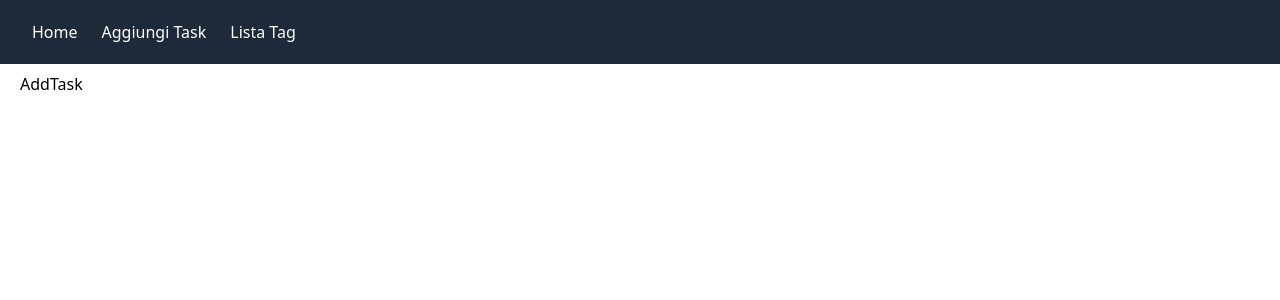
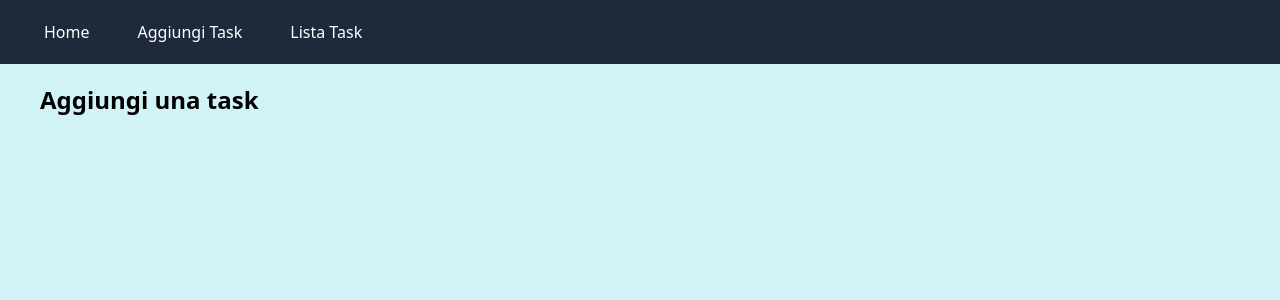
Before and after one commit to DoriaFabio/ex-react-task-manager, a React (Vite) app: page /addtask in a window 1280 px wide. Shown: the top 300 px of the page. Built offline with nearby package versions, Linux system fonts and the light colour scheme; no server answers.

Commit message:
do milestone 2

```diff
--- a/src/App.css
+++ b/src/App.css
@@ -1 +1,5 @@
 @import "tailwindcss";
+
+body {
+    background-color: rgb(210, 243, 246);
+}
--- a/src/App.jsx
+++ b/src/App.jsx
@@ -3,10 +3,12 @@ import DefaultLayout from "./pages/DefaultLayout"
 import TaskList from "./pages/TaskList"
 import AddTask from "./pages/AddTask"
 import HomePage from "./pages/HomePage"
+import { GlobalProvider } from "./context/globalContext"
 
 function App() {
 
   return (
+    <GlobalProvider>
       <BrowserRouter>
         <Routes>
           <Route Component={DefaultLayout}>
@@ -16,6 +18,8 @@ function App() {
           </Route>
         </Routes>
       </BrowserRouter>
+    </GlobalProvider>
+
   )
 }
 
--- a/src/components/Header.jsx
+++ b/src/components/Header.jsx
@@ -3,14 +3,14 @@ import { NavLink } from 'react-router-dom'
 export default function Header() {
     return (
         <header className='bg-gray-800 text-white p-5'>
-            <NavLink to="/" className="mx-3">
+            <NavLink to="/" className="mx-1 sm:mx-3 hover:bg-gray-900 p-3 rounded-xl text-[13px] sm:text-[16px]">
                 Home
             </NavLink>
-            <NavLink to="/addTask" className="mx-3">
+            <NavLink to="/addTask" className="mx-1 sm:mx-3 hover:bg-gray-900 p-3 rounded-xl text-[13px] sm:text-[16px]">
                 Aggiungi Task
             </NavLink>
-            <NavLink to="/tasklist" className="mx-3">
-                Lista Tag
+            <NavLink to="/tasklist" className="mx-1 sm:mx-3 hover:bg-gray-900 p-3 rounded-xl text-[13px] sm:text-[16px]">
+                Lista Task
             </NavLink>
         </header>
     )
--- /dev/null
+++ b/src/context/globalContext.jsx
@@ -0,0 +1,21 @@
+import { createContext, useState, useEffect } from "react";
+const { VITE_API_URL } = import.meta.env;
+
+export const GlobalContext = createContext();
+
+export function GlobalProvider({ children }) {
+    const [tasks, setTasks] = useState([]);
+
+    useEffect(() => {
+        fetch(`${VITE_API_URL}/tasks`)
+            .then(res => res.json())
+            .then(data => setTasks(data))
+            .catch(err => console.error(err))
+    }, [])
+
+    return (
+        <GlobalContext.Provider value={{ tasks, setTasks }}>
+            {children}
+        </GlobalContext.Provider>
+    )
+}
--- a/src/pages/AddTask.jsx
+++ b/src/pages/AddTask.jsx
@@ -1,5 +1,7 @@
 export default function AddTask() {
   return (
-    <div className='my-2 mx-5'>AddTask</div>
+    <div className='mx-10 my-5'>
+      <h1 className="font-bold text-2xl">Aggiungi una task</h1>
+    </div>
   )
 }
--- a/src/pages/DefaultLayout.jsx
+++ b/src/pages/DefaultLayout.jsx
@@ -5,7 +5,7 @@ export default function DefaultLayout() {
     return (
         <>
             <Header />
-            <main className="container mx-auto">
+            <main className="mx-auto">
                 <Outlet />
             </main>
         </>
--- a/src/pages/HomePage.jsx
+++ b/src/pages/HomePage.jsx
@@ -1,5 +1,7 @@
 export default function HomePage() {
   return (
-    <div className='my-2 mx-5'>HomePage</div>
+    <div className='my-5 mx-10'>
+      <h1 className="font-bold text-2xl">Questa è l&apos;HomePage</h1>
+    </div>
   )
 }
--- a/src/pages/TaskList.jsx
+++ b/src/pages/TaskList.jsx
@@ -1,5 +1,14 @@
+import { useContext } from "react"
+import { GlobalContext } from "../context/globalContext"
+
+
 export default function TaskList() {
+  const {tasks} = useContext(GlobalContext);
+  console.log("Tasks:", tasks);
+
   return (
-    <div className='my-2 mx-5'>TaskList</div>
+    <div className='my-5 mx-10'>
+      <h1 className="font-bold text-2xl">Questa è la lista dei task</h1>
+    </div>
   )
 }
```
Also changed, not shown: 1 other file (tests, documents, lock files or other folders). Lines whose indentation alone changed are shown as unchanged.
